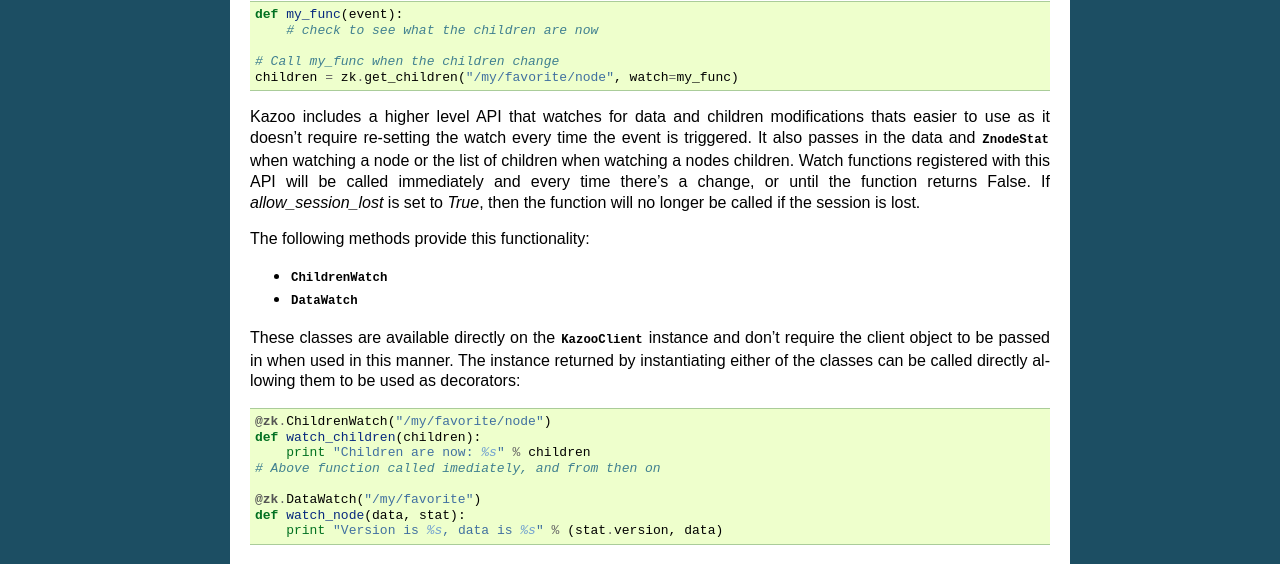
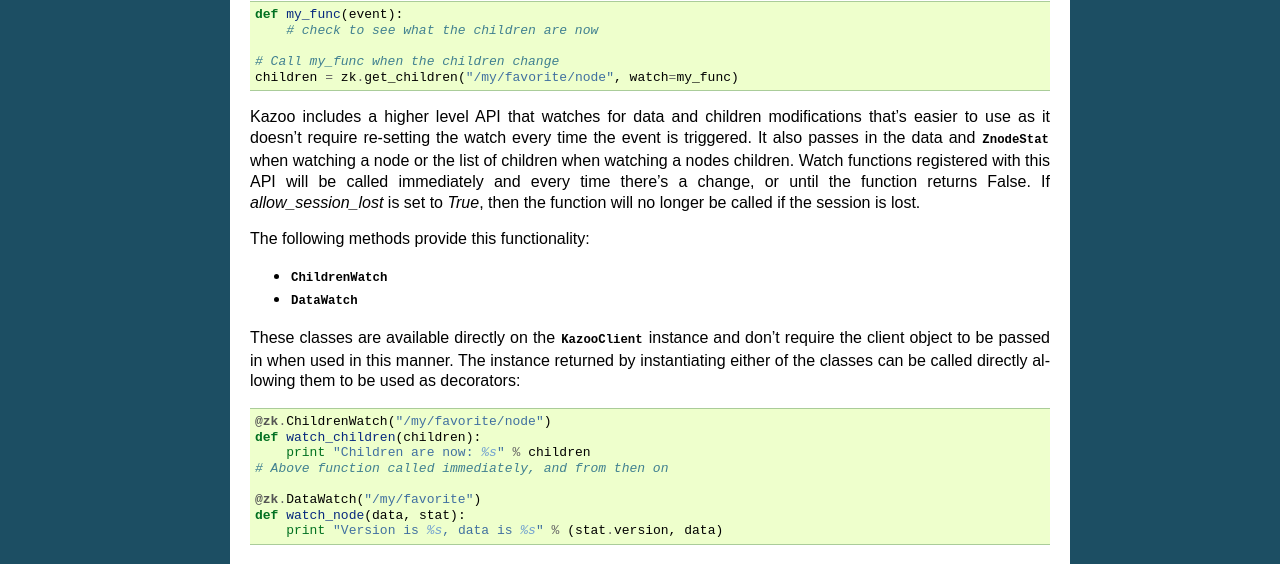
Before and after one commit to python-zk/kazoo, a Sphinx documentation site: the page built from docs/basic_usage.rst, in a window 1280 px wide and 900 px high, scrolled down 2473 px. Shown: the part 247-811 px from the top of the window. Built offline with Sphinx 7.4.7, drawn with Linux system fonts in a browser that asks for light colours.

Commit message:
spelling

```diff
--- a/docs/basic_usage.rst
+++ b/docs/basic_usage.rst
@@ -184,7 +184,7 @@ node changes or the node itself is deleted. It will be passed a
     children = zk.get_children("/my/favorite/node", watch=my_func)
 
 Kazoo includes a higher level API that watches for data and children
-modifications thats easier to use as it doesn't require re-setting the watch
+modifications that's easier to use as it doesn't require re-setting the watch
 every time the event is triggered. It also passes in the data and
 :class:`~kazoo.client.ZnodeStat` when watching a node or the list of children
 when watching a nodes children. Watch functions registered with this API will
@@ -207,7 +207,7 @@ called directly allowing them to be used as decorators:
     @zk.ChildrenWatch("/my/favorite/node")
     def watch_children(children):
         print "Children are now: %s" % children
-    # Above function called imediately, and from then on
+    # Above function called immediately, and from then on
 
     @zk.DataWatch("/my/favorite")
     def watch_node(data, stat):
```
